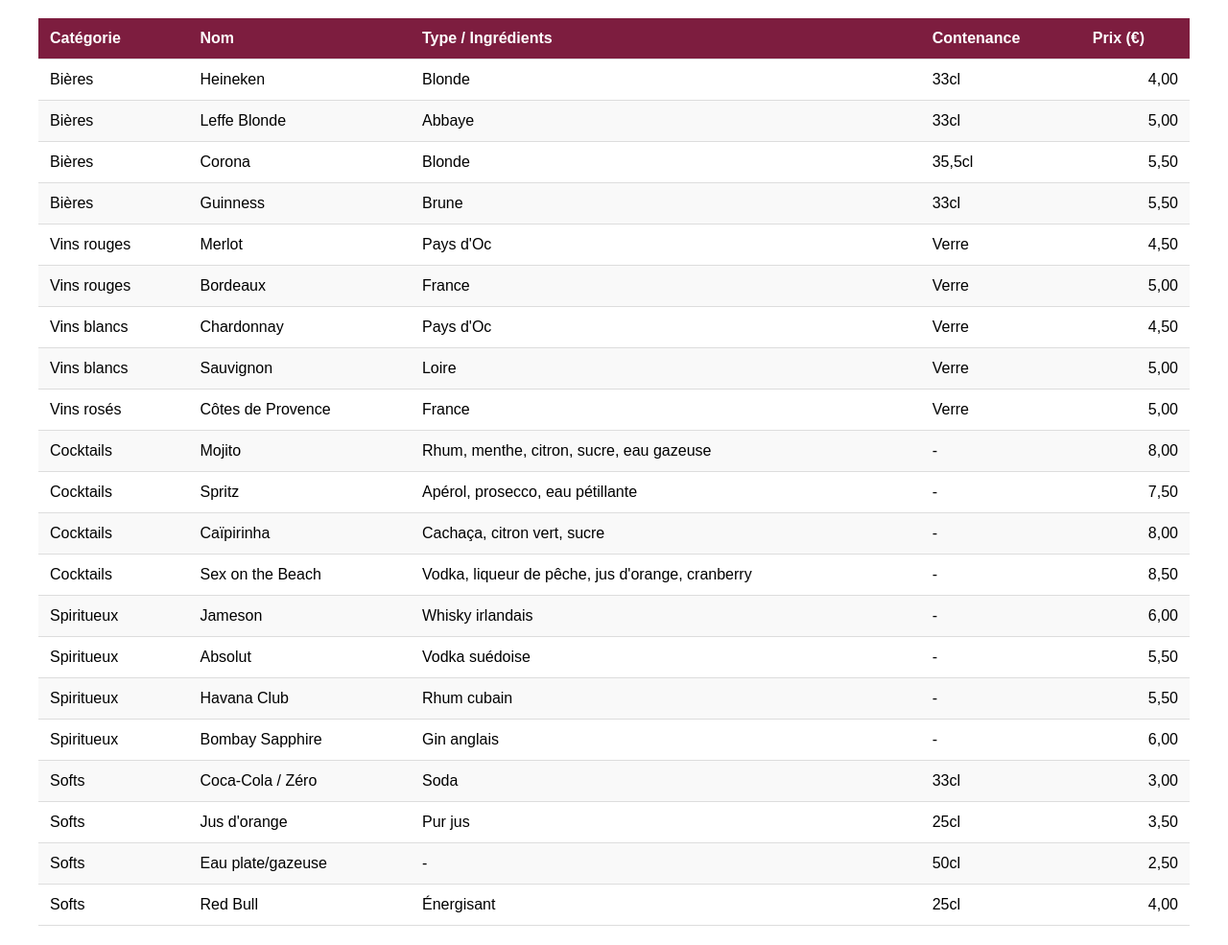
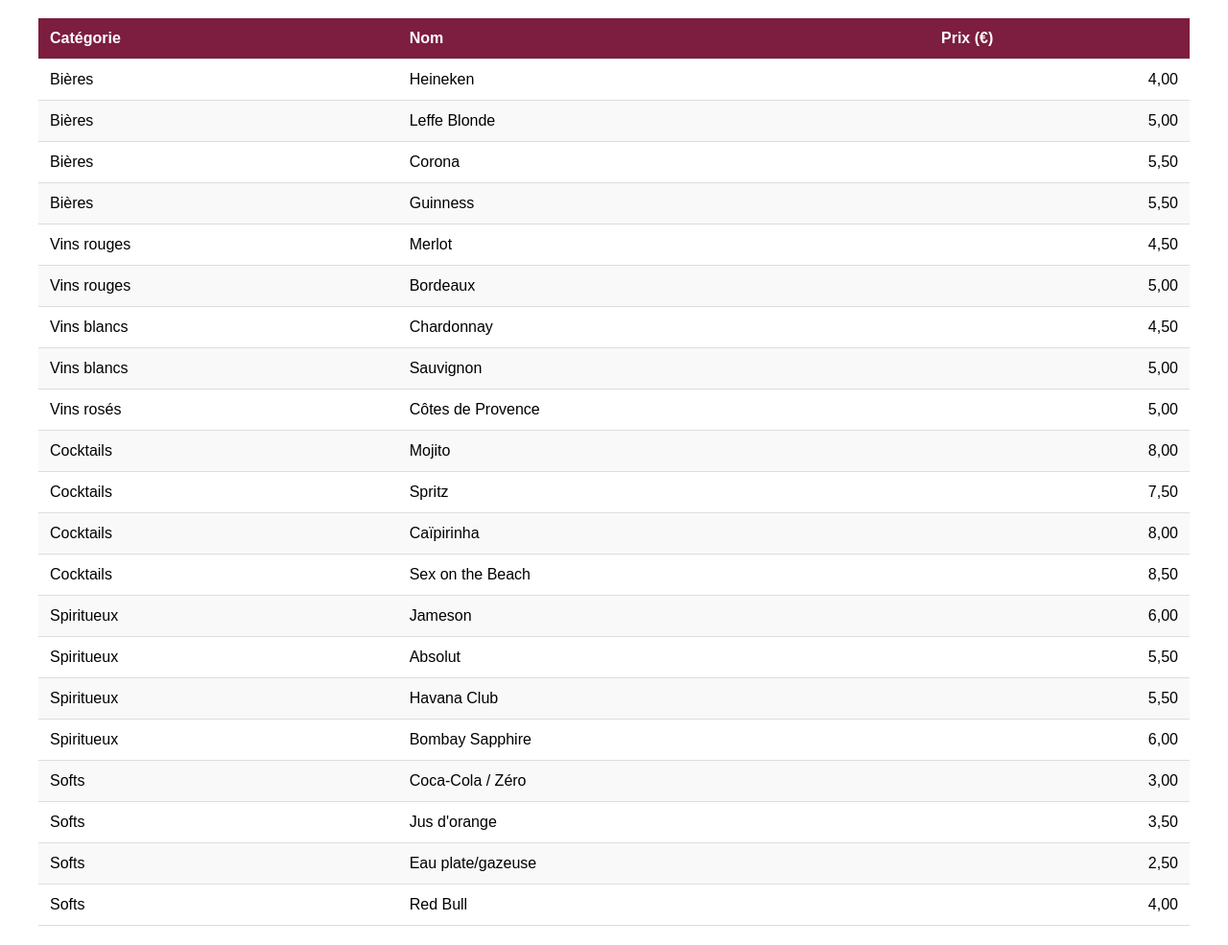
Before and after one commit to manu6969-nobot/venitien, a plain HTML site: page index.html in a window 1280 px wide. Shown: the part 81-1066 px from the top of the page at 96% size. Drawn offline with Linux system fonts and the light colour scheme.

Commit message:
Add files via upload

```diff
--- a/index.html
+++ b/index.html
@@ -47,8 +47,6 @@
             <tr>
                 <th>Catégorie</th>
                 <th>Nom</th>
-                <th>Type / Ingrédients</th>
-                <th>Contenance</th>
                 <th>Prix (€)</th>
             </tr>
         </thead>
@@ -56,148 +54,106 @@
             <tr>
                 <td>Bières</td>
                 <td>Heineken</td>
-                <td>Blonde</td>
-                <td>33cl</td>
                 <td class="price">4,00</td>
             </tr>
             <tr>
                 <td>Bières</td>
                 <td>Leffe Blonde</td>
-                <td>Abbaye</td>
-                <td>33cl</td>
                 <td class="price">5,00</td>
             </tr>
             <tr>
                 <td>Bières</td>
                 <td>Corona</td>
-                <td>Blonde</td>
-                <td>35,5cl</td>
                 <td class="price">5,50</td>
             </tr>
             <tr>
                 <td>Bières</td>
                 <td>Guinness</td>
-                <td>Brune</td>
-                <td>33cl</td>
                 <td class="price">5,50</td>
             </tr>
             <tr>
                 <td>Vins rouges</td>
                 <td>Merlot</td>
-                <td>Pays d'Oc</td>
-                <td>Verre</td>
                 <td class="price">4,50</td>
             </tr>
             <tr>
                 <td>Vins rouges</td>
                 <td>Bordeaux</td>
-                <td>France</td>
-                <td>Verre</td>
                 <td class="price">5,00</td>
             </tr>
             <tr>
                 <td>Vins blancs</td>
                 <td>Chardonnay</td>
-                <td>Pays d'Oc</td>
-                <td>Verre</td>
                 <td class="price">4,50</td>
             </tr>
             <tr>
                 <td>Vins blancs</td>
                 <td>Sauvignon</td>
-                <td>Loire</td>
-                <td>Verre</td>
                 <td class="price">5,00</td>
             </tr>
             <tr>
                 <td>Vins rosés</td>
                 <td>Côtes de Provence</td>
-                <td>France</td>
-                <td>Verre</td>
                 <td class="price">5,00</td>
             </tr>
             <tr>
                 <td>Cocktails</td>
                 <td>Mojito</td>
-                <td>Rhum, menthe, citron, sucre, eau gazeuse</td>
-                <td>-</td>
                 <td class="price">8,00</td>
             </tr>
             <tr>
                 <td>Cocktails</td>
                 <td>Spritz</td>
-                <td>Apérol, prosecco, eau pétillante</td>
-                <td>-</td>
                 <td class="price">7,50</td>
             </tr>
             <tr>
                 <td>Cocktails</td>
                 <td>Caïpirinha</td>
-                <td>Cachaça, citron vert, sucre</td>
-                <td>-</td>
                 <td class="price">8,00</td>
             </tr>
             <tr>
                 <td>Cocktails</td>
                 <td>Sex on the Beach</td>
-                <td>Vodka, liqueur de pêche, jus d'orange, cranberry</td>
-                <td>-</td>
                 <td class="price">8,50</td>
             </tr>
             <tr>
                 <td>Spiritueux</td>
                 <td>Jameson</td>
-                <td>Whisky irlandais</td>
-                <td>-</td>
                 <td class="price">6,00</td>
             </tr>
             <tr>
                 <td>Spiritueux</td>
                 <td>Absolut</td>
-                <td>Vodka suédoise</td>
-                <td>-</td>
                 <td class="price">5,50</td>
             </tr>
             <tr>
                 <td>Spiritueux</td>
                 <td>Havana Club</td>
-                <td>Rhum cubain</td>
-                <td>-</td>
                 <td class="price">5,50</td>
             </tr>
             <tr>
                 <td>Spiritueux</td>
                 <td>Bombay Sapphire</td>
-                <td>Gin anglais</td>
-                <td>-</td>
                 <td class="price">6,00</td>
             </tr>
             <tr>
                 <td>Softs</td>
                 <td>Coca-Cola / Zéro</td>
-                <td>Soda</td>
-                <td>33cl</td>
                 <td class="price">3,00</td>
             </tr>
             <tr>
                 <td>Softs</td>
                 <td>Jus d'orange</td>
-                <td>Pur jus</td>
-                <td>25cl</td>
                 <td class="price">3,50</td>
             </tr>
             <tr>
                 <td>Softs</td>
                 <td>Eau plate/gazeuse</td>
-                <td>-</td>
-                <td>50cl</td>
                 <td class="price">2,50</td>
             </tr>
             <tr>
                 <td>Softs</td>
                 <td>Red Bull</td>
-                <td>Énergisant</td>
-                <td>25cl</td>
                 <td class="price">4,00</td>
             </tr>
         </tbody>
```
